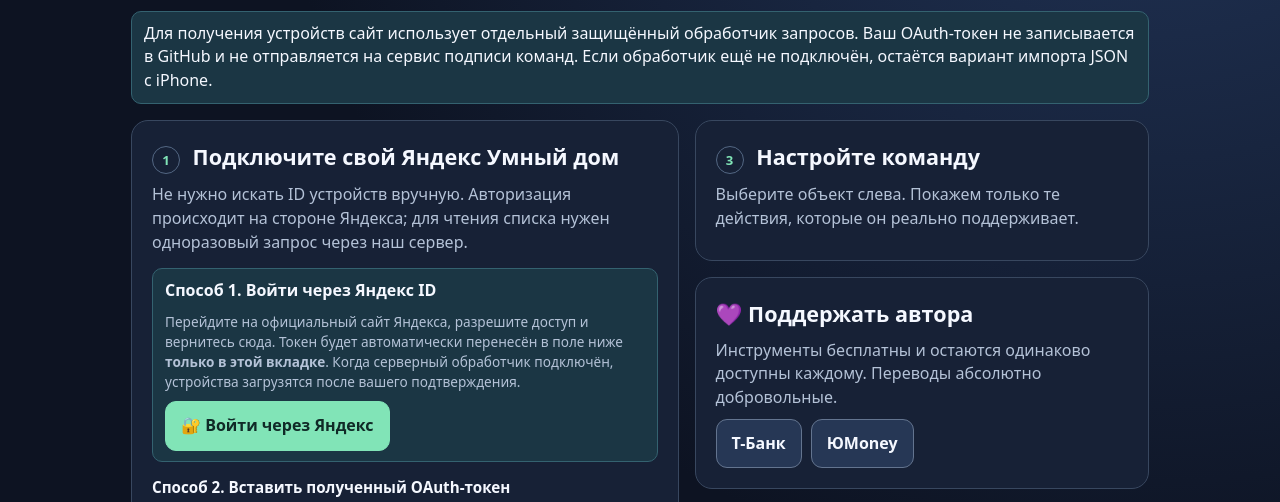
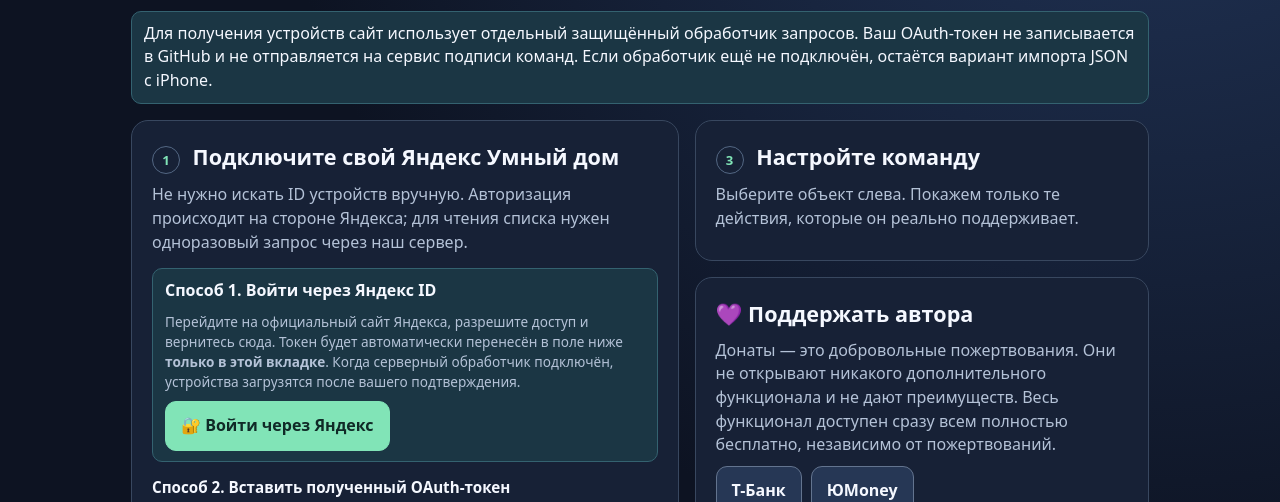
Before and after one commit to mapkepp/tools, a plain HTML site: page studio/index.html in a window 1280 px wide. Shown: the part 288-790 px from the top of the page. Drawn offline with Linux system fonts and the light colour scheme.

Commit message:
Use standard donation disclosure next to existing donation links

```diff
--- a/studio/index.html
+++ b/studio/index.html
@@ -84,7 +84,7 @@ details{border:1px solid var(--line);padding:12px;border-radius:10px;margin-top:
 </section>
 <section class="card">
 <h2>💜 Поддержать автора</h2>
-<p class="muted">Инструменты бесплатны и остаются одинаково доступны каждому. Переводы абсолютно добровольные.</p>
+<p class="muted">Донаты — это добровольные пожертвования. Они не открывают никакого дополнительного функционала и не дают преимуществ. Весь функционал доступен сразу всем полностью бесплатно, независимо от пожертвований.</p>
 <div class="flex"><a class="btn" href="https://t.tb.ru/pm_short/7Ixu10XDRWa" target="_blank" rel="noopener noreferrer">Т-Банк</a><a class="btn" href="https://yoomoney.ru/fundraise/1L2T11QBAHF.261022" target="_blank" rel="noopener noreferrer">ЮMoney</a></div>
 </section></div></div>
 <footer>Неофициальный независимый инструмент, без связи с Яндексом и Apple. При автоматической загрузке токен однократно передаётся защищённому обработчику для обращения к API Яндекса; ответ обрабатывается в браузере, без сохранения в базе. Не публикуйте экспорт дома и OAuth-токены. <a href="https://github.com/mapkepp/tools" target="_blank" rel="noopener noreferrer">Открытый код</a> · <a href="https://yandex.ru/dev/dialogs/smart-home/doc/ru/concepts/platform-user-info" target="_blank" rel="noopener noreferrer">Документация Яндекса</a></footer>
```
